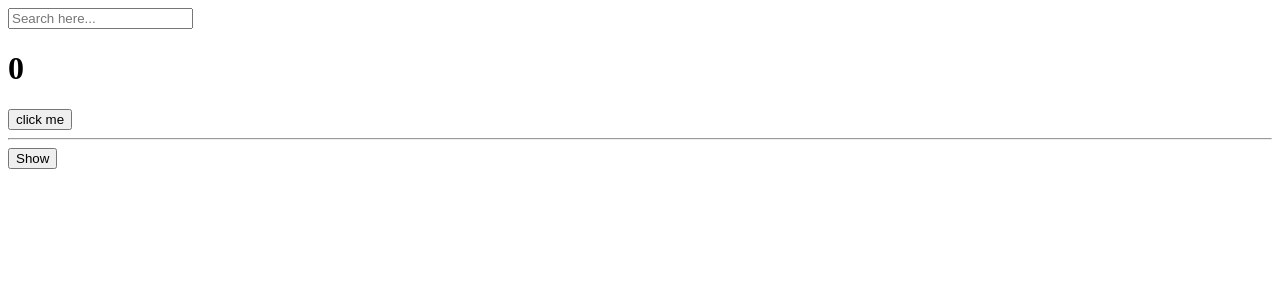
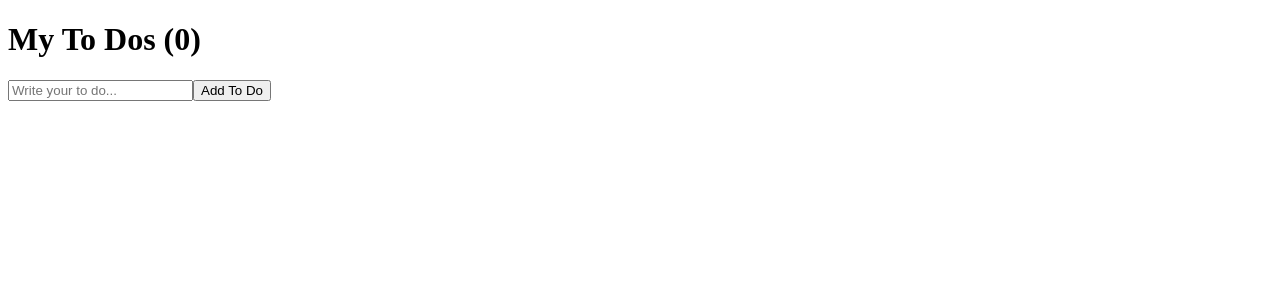
Before and after one commit to bangrr/react-for-beginners, a React (Create React App) app: page / in a window 1280 px wide. Shown: the top 300 px of the page. Built offline with nearby package versions, Linux system fonts and the light colour scheme.

Commit message:
ToDoList 만들기 input, button 추가
form은 submit 이벤트를 가지고 있는데 event.preventDefault() 를 통해 막아줄 수 있다.
배열의 element들은 ...Array 형식으로 가져오면 된다.

```diff
--- a/src/App.js
+++ b/src/App.js
@@ -1,45 +1,32 @@
 import { useEffect, useState } from "react";
 
-function Hello() {
-  useEffect(() => {
-    console.log("hi :)");
-    return () => console.log("bye :(");
-  }, []);
-  return <h1>Hello</h1>;
-}
-
 function App() {
-  const [counter, setValue] = useState(0);
-  const [keyword, setKeyword] = useState("");
-  const [showing, setShowing] = useState(false);
-  const chkShow = () => setShowing((i) => !i);
-  const onClick = () => setValue((prev) => prev + 1);
-  const onChange = (event) => setKeyword(event.target.value);
-  useEffect(() => {
-    console.log("i run only once");
-  }, []);
-  useEffect(() => {
-    console.log("i run when 'keyword' changes.");
-  }, [keyword]);
-  useEffect(() => {
-    console.log("i run when 'counter' changes.");
-  }, [counter]);
-  useEffect(() => {
-    console.log("i run when keyword & counter change");
-  }, [keyword, counter]);
+  const [toDo, setToDo] = useState("");
+  const [toDos, setToDos] = useState([]);
+  const onChange = (event) => {
+    setToDo(event.target.value);
+  };
+  const onSubmit = (event) => {
+    event.preventDefault();
+    if (toDo === "") {
+      return;
+    }
+    setToDos((currentArray) => [toDo, ...currentArray]);
+    setToDo("");
+  };
+  console.log(toDos);
   return (
     <div>
-      <input
-        value={keyword}
-        onChange={onChange}
-        type="text"
-        placeholder="Search here..."
-      />
-      <h1>{counter}</h1>
-      <button onClick={onClick}>click me</button>
-      <hr />
-      <button onClick={chkShow}>{showing ? "Hide" : "Show"}</button>
-      {showing ? <Hello /> : null}
+      <h1>My To Dos ({toDos.length})</h1>
+      <form onSubmit={onSubmit}>
+        <input
+          onChange={onChange}
+          value={toDo}
+          type={"text"}
+          placeholder={"Write your to do..."}
+        />
+        <button>Add To Do</button>
+      </form>
     </div>
   );
 }
```
